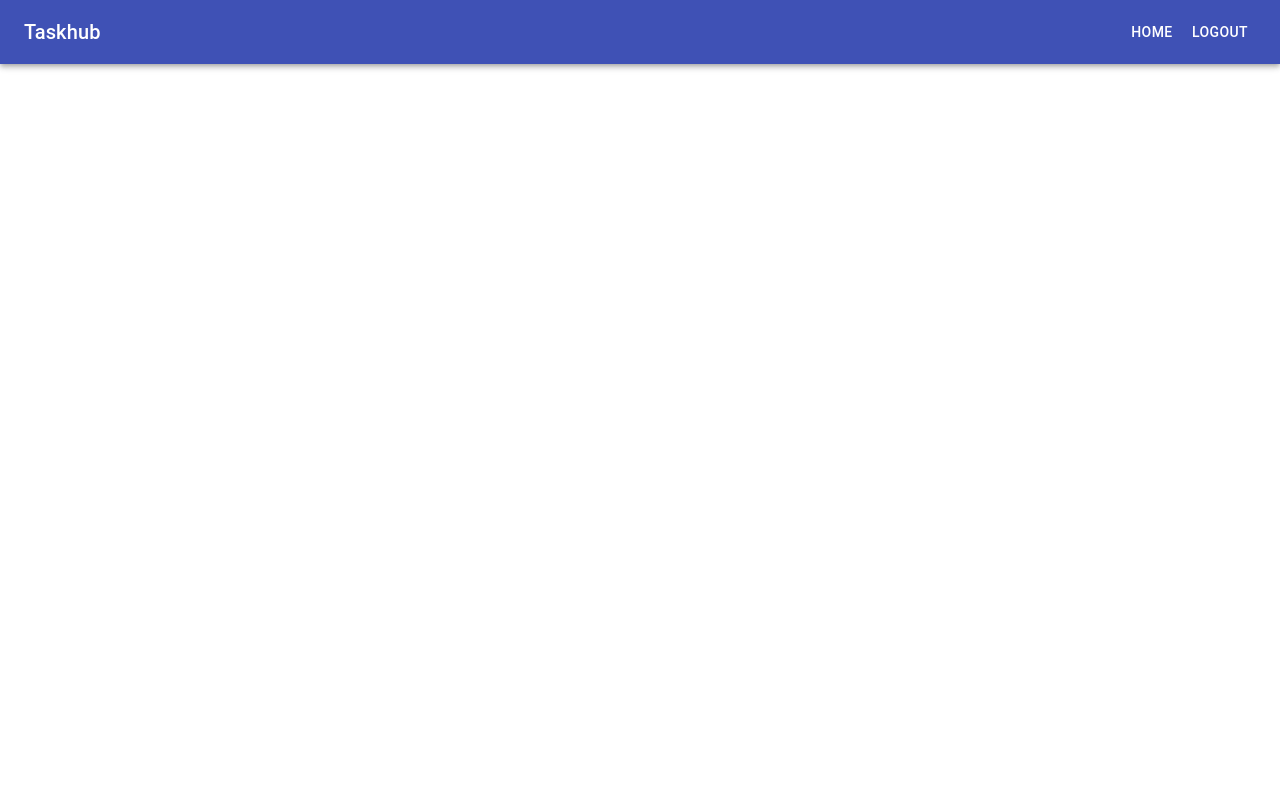
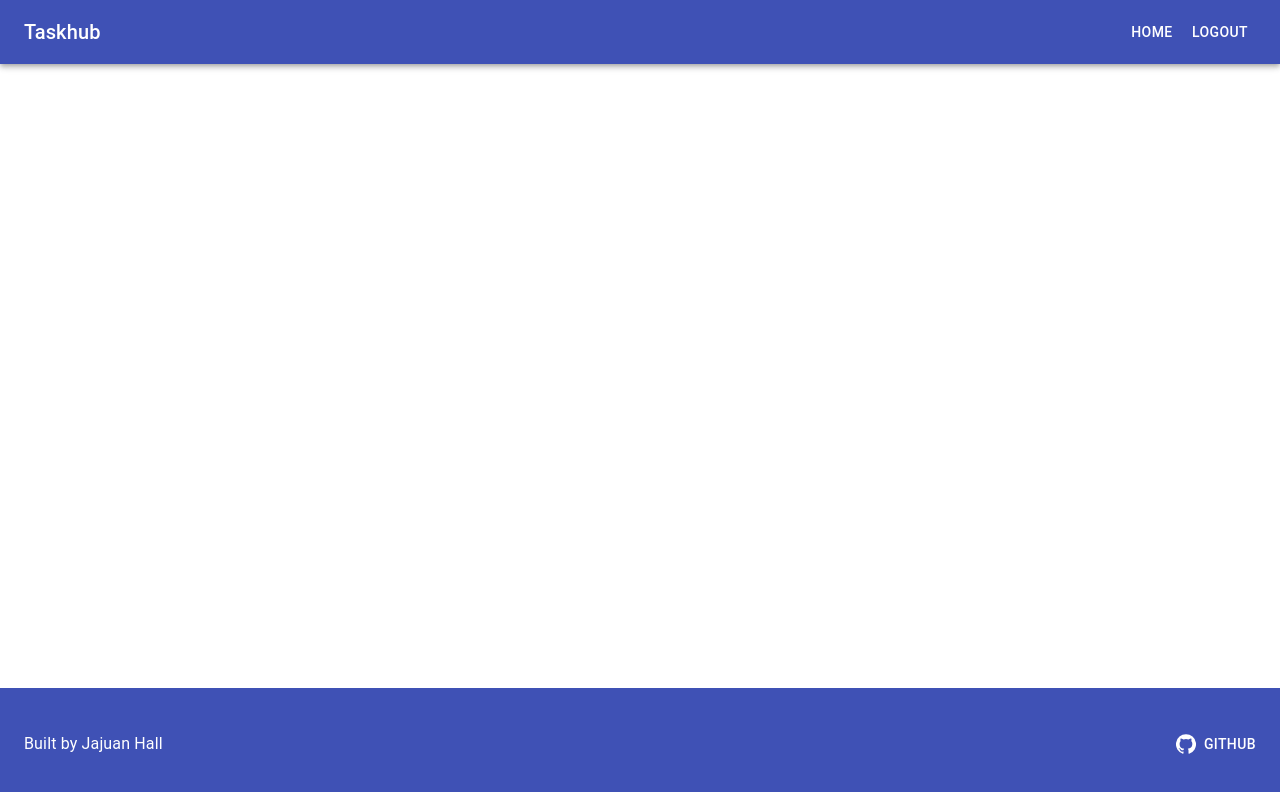
Before and after one commit to IamJajuan/TaskHub, a React (Create React App) app: page / in a window 1280 px wide. Shown: the top 792 px of the page. Built offline with nearby package versions, Linux system fonts and the light colour scheme.

Commit message:
Create footer

```diff
--- a/src/App.css
+++ b/src/App.css
@@ -11,6 +11,5 @@
 .app-content {
   width: 90%;
   margin: 2em auto;
-  height: 100%;
 
 }
--- a/src/App.js
+++ b/src/App.js
@@ -1,5 +1,6 @@
 import { BrowserRouter as Router,} from 'react-router-dom';
 import './App.css';
+import Footer from './components/Footer';
 import Header from './components/Header';
 
 function App() {
@@ -10,6 +11,7 @@ function App() {
         <div className = "app-content" >
 
         </div>
+        <Footer />
       </Router>
     </div>
   );
--- /dev/null
+++ b/src/components/Footer.js
@@ -0,0 +1,26 @@
+import {Typography,Button, Toolbar } from '@material-ui/core'
+import { GitHub } from '@material-ui/icons'
+import React from 'react'
+import { FooterStyles } from '../styles/Footer'
+
+const Footer = () => {
+    const classes = FooterStyles()
+    return (
+        <footer className = {classes.footer}>
+            <Toolbar className = {classes.footerContainer}  >
+<Typography variant = "body1" >
+Built by Jajuan Hall
+</Typography>
+<Button
+
+        className={classes.footerBtn}
+        startIcon={<GitHub />}
+      >
+        Github
+      </Button>
+            </Toolbar>
+        </footer>
+    )
+}
+
+export default Footer
--- /dev/null
+++ b/src/styles/Footer.js
@@ -0,0 +1,27 @@
+import { makeStyles } from "@material-ui/core";
+
+export const FooterStyles = makeStyles((theme) => ({
+
+    footer:{
+        background:theme.palette.primary.main,
+        padding: theme.spacing(3, 0),
+        marginTop:'auto',
+        color:'#fff'
+
+    },
+    footerContainer:{
+
+        display:'flex',
+        justifyContent:"space-between",
+    },
+
+    footerBtn: {
+
+        paddingLeft:0,
+        paddingRight:0,
+        color:"white"
+    },
+
+
+
+}))
```
Also changed, not shown: 1 other file (tests, documents, lock files or other folders).
